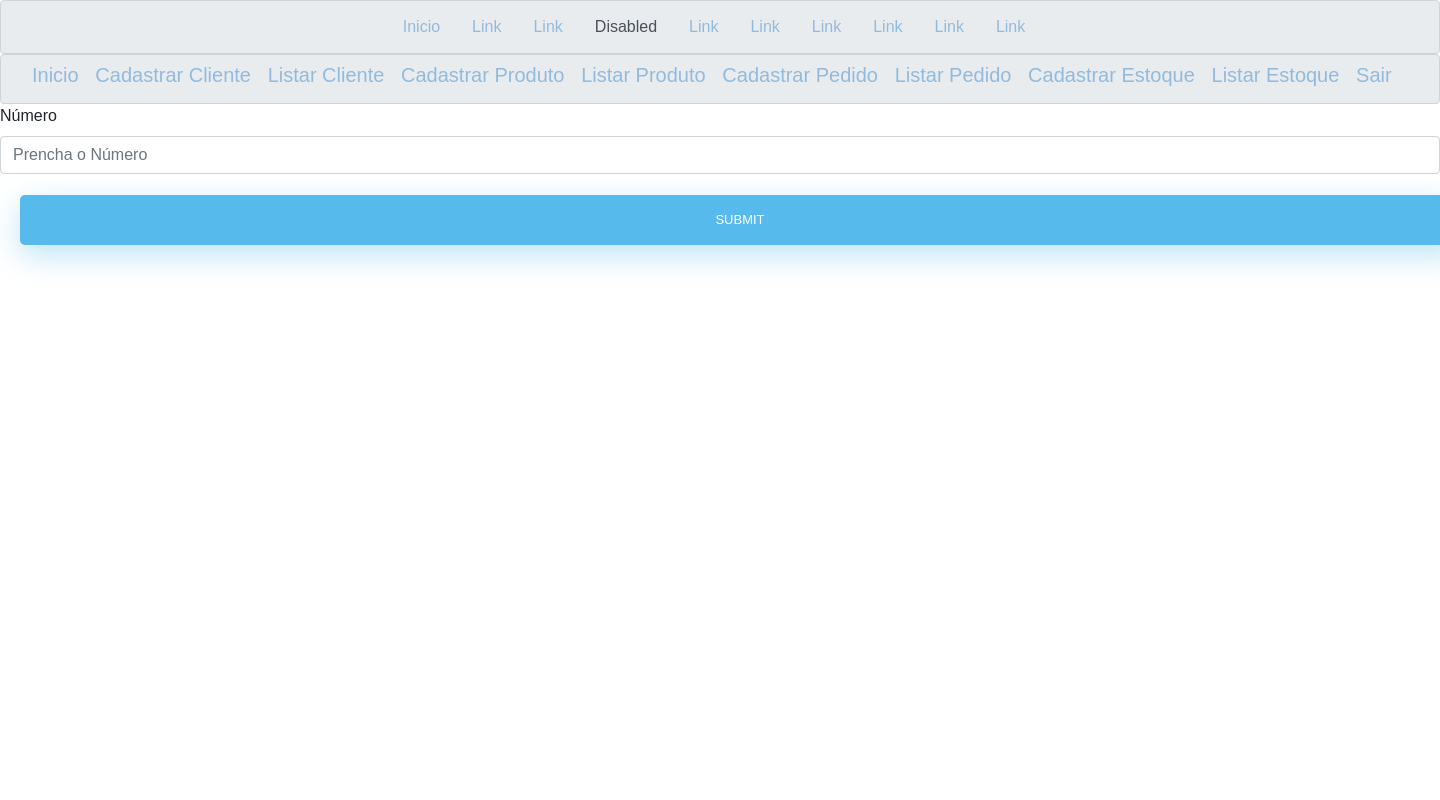
After one commit to marcosrodz/a, a PHP site: page /exercicios_sql_segunda_lista/telefone/form_telefone.php in a window 1440 px wide; the page is wider, and only the part inside the window is pictured. The commit adds this page. Run offline with PHP 8.4, Linux system fonts and the light colour scheme; a user stored in the database is signed in; some libraries are stand-ins or nearby versions.

Commit message:
Add files via upload

```diff
--- a/exercicios_sql_segunda_lista/cliente/lista_cliente.php
+++ b/exercicios_sql_segunda_lista/cliente/lista_cliente.php
@@ -34,7 +34,6 @@ $consultaPj = mysqli_query($conn, $sqlPj);
 
     <div ng-controller="cliente">
 
-        <form action="tstCliente.php" method="POST">
             <br><br>
             <center>
             <div class="card" style="width: 18rem;">
@@ -181,7 +180,6 @@ $consultaPj = mysqli_query($conn, $sqlPj);
                 </table>
                 </div></div></div>
             </div>
-        </form>
     </div>
 </body>
 </div>
--- /dev/null
+++ b/exercicios_sql_segunda_lista/telefone/form_telefone.php
@@ -0,0 +1,33 @@
+<?php
+
+require_once("../includes.php");
+/*$id = $_POST["idcliente"];
+$sql = "INSERTE INTO `telefone` (`idcliente`,`numero_telefone`) VALUES ($id,)"*/
+
+?>
+
+<body ng-app="myApp">
+
+    <div ng-controller="telefone">
+
+        <form action="cadastro_telefone.php" method="GET">
+
+            <input name="idcliente" type="hidden" value="<?php
+                if (isset($_GET['idcliente']))
+                {
+                    echo $_GET['idcliente'];
+                }
+            ?>">
+
+            <div class="mb-3">
+                <label class="form-label">Número</label>
+                <input type="number" name="numero_telefone" class="form-control" placeholder="Prencha o Número">
+            </div>
+
+            <div class="mb-3">
+
+                <input type="submit" name="enviar" class="form-control">
+            </div>
+        </form>
+    </div>
+</body>
```
Also changed, not shown: exercicios_sql_segunda_lista/telefone/cadastro_telefone.php (added, +9 -0 lines).
